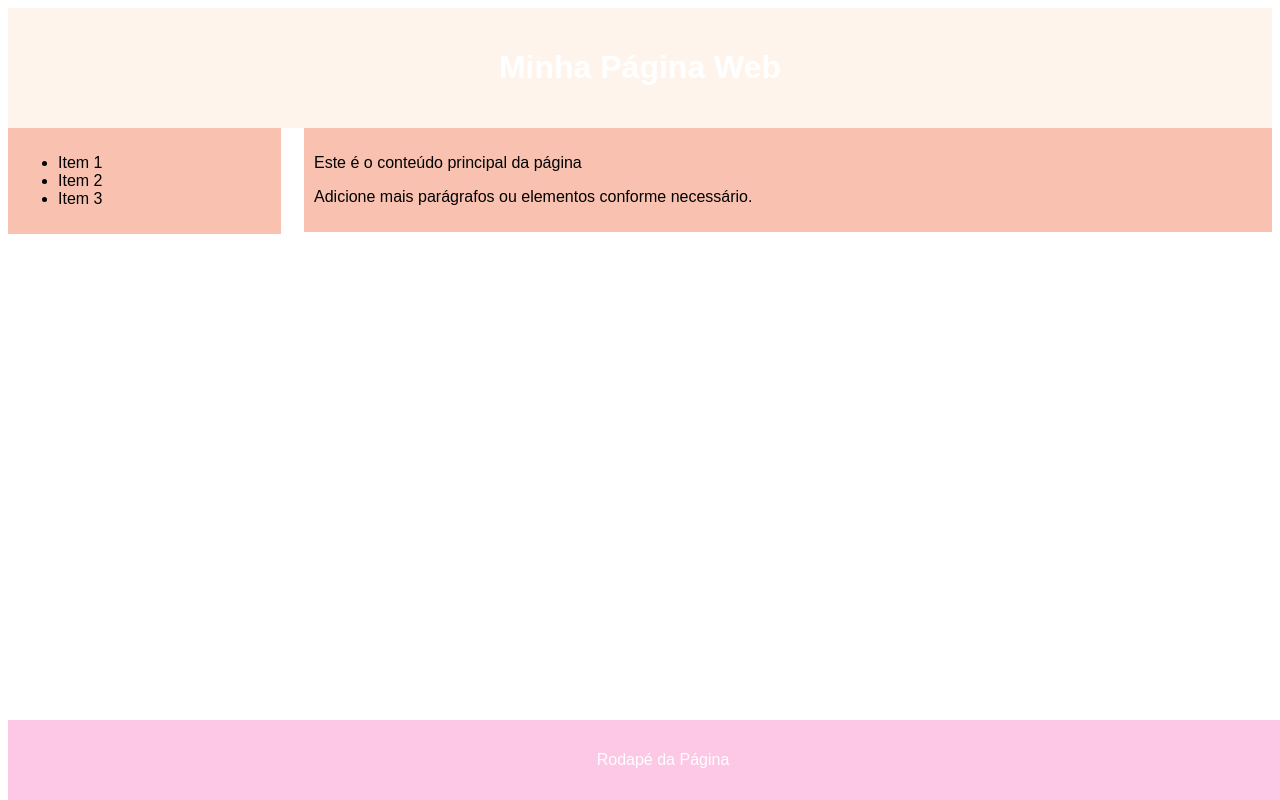
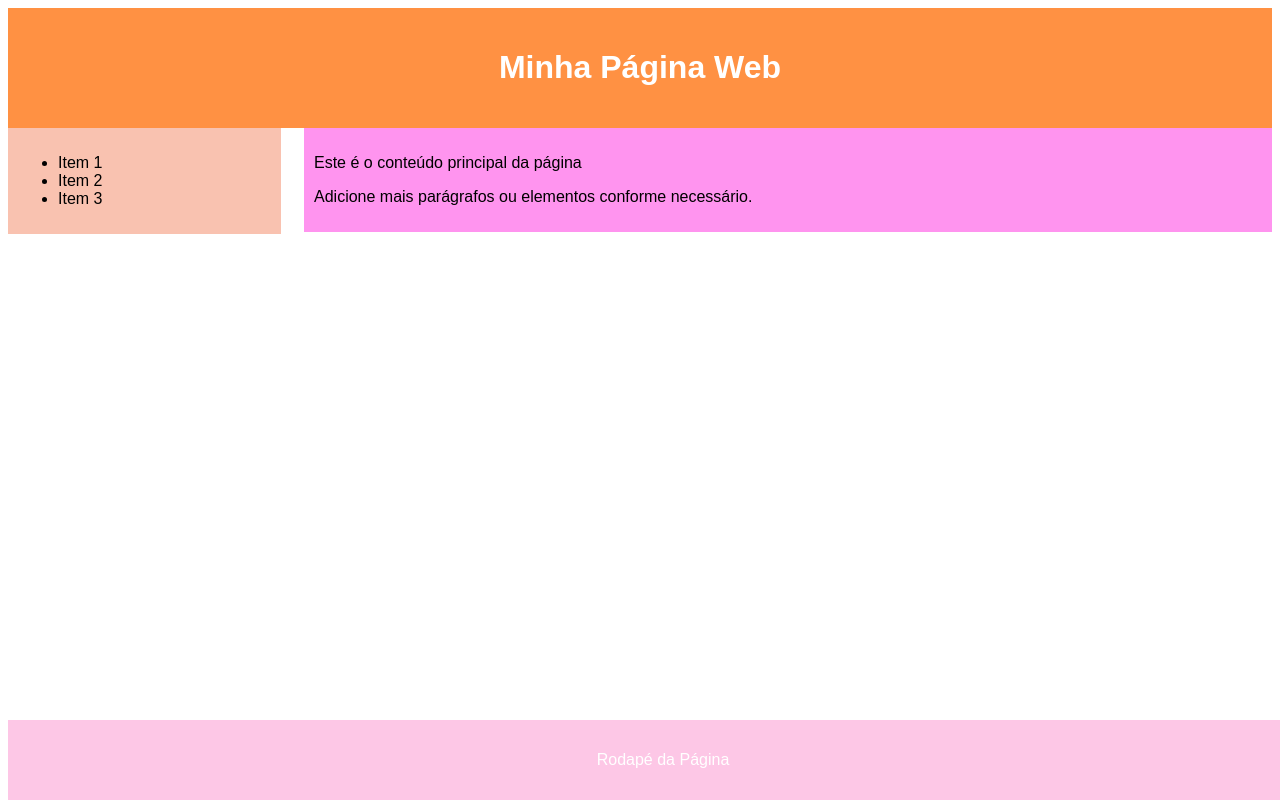
Before and after one commit to sosocareca/pweb, a plain HTML site: page 06/desafio.html in a window 1280 px wide. Drawn offline with Linux system fonts and the light colour scheme.

Commit message:
bbbbbbbbbbbbb

```diff
--- a/06/desafio.html
+++ b/06/desafio.html
@@ -7,14 +7,14 @@
         }
 
         .header {
-            background-color: #fff4ec;
+            background-color: #ff9143;
             color: white;
             text-align: center;
             padding: 20px;
         }
 
         .main-content {
-            background-color: #f9c2b0;
+            background-color: #ff94ef;
             width: 75%;
             float: right;
             padding: 10px;
```
